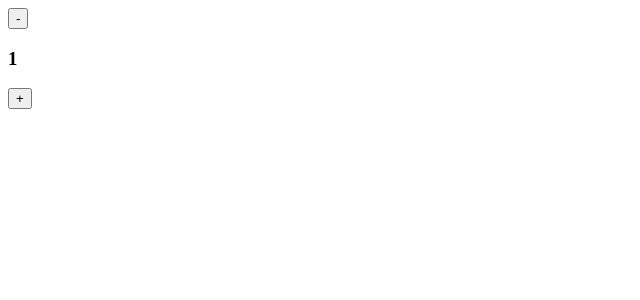
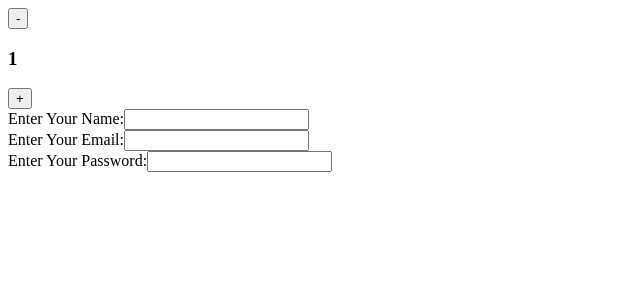
Before and after one commit to Madhianandhan06/versioncontrol, a React (Vite) app: page / in a window 1280 px wide. Shown: the top 300 px of the page, without its empty margins (0-640 px from the left). Built offline with nearby package versions, Linux system fonts and the light colour scheme.

Commit message:
feat: added login form

```diff
--- a/src/App.jsx
+++ b/src/App.jsx
@@ -8,6 +8,25 @@
       <button onClick={() => setCount(c => c-1)}>-</button>
       <h3>{count}</h3>
       <button onClick={() => setCount(c => c+1)}>+</button>
+
+      <div>
+        <form action="">
+          <div>
+              <label htmlFor="">Enter Your Name:</label>
+              <input type="text" />
+          </div>
+
+          <div>
+              <label htmlFor="">Enter Your Email:</label>
+              <input type="text" />
+          </div>
+
+          <div>
+              <label htmlFor="">Enter Your Password:</label>
+              <input type="text" />
+          </div>
+        </form>
+      </div>
     </div>
   )
 }
```
